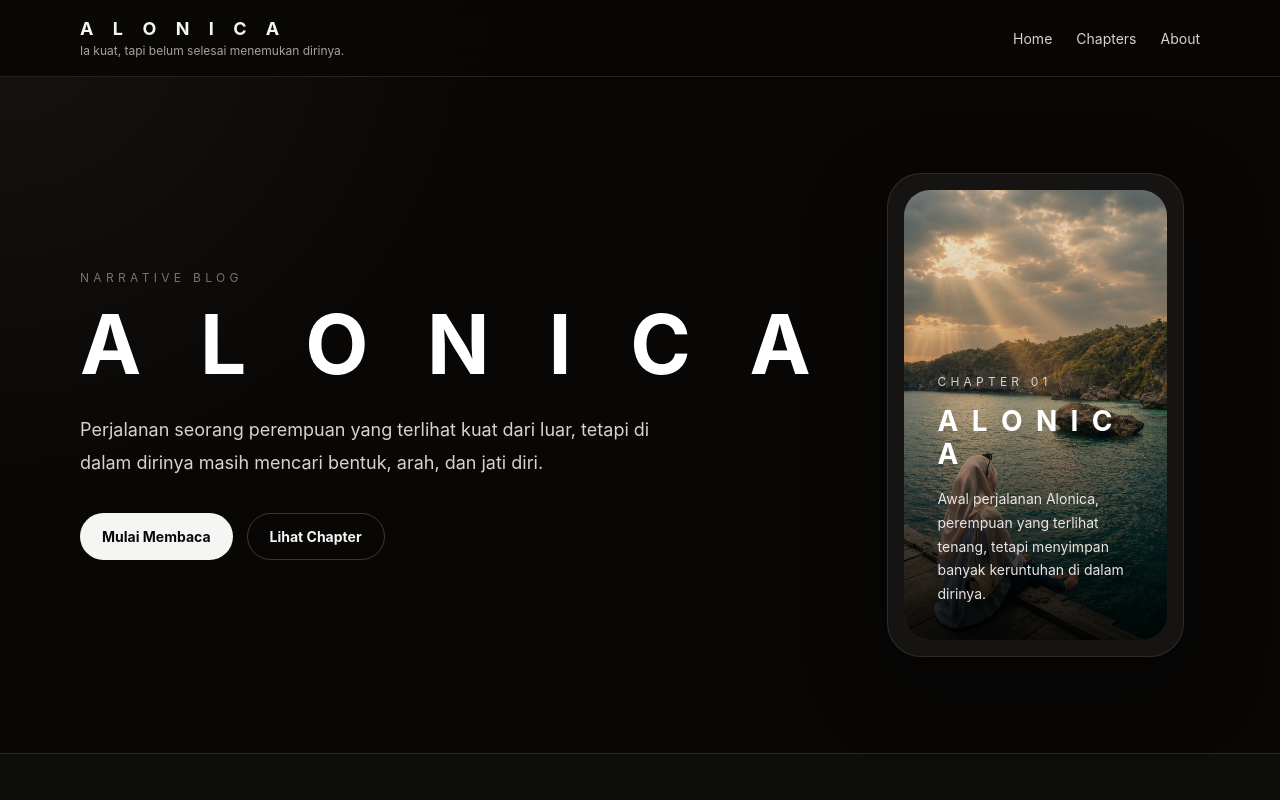
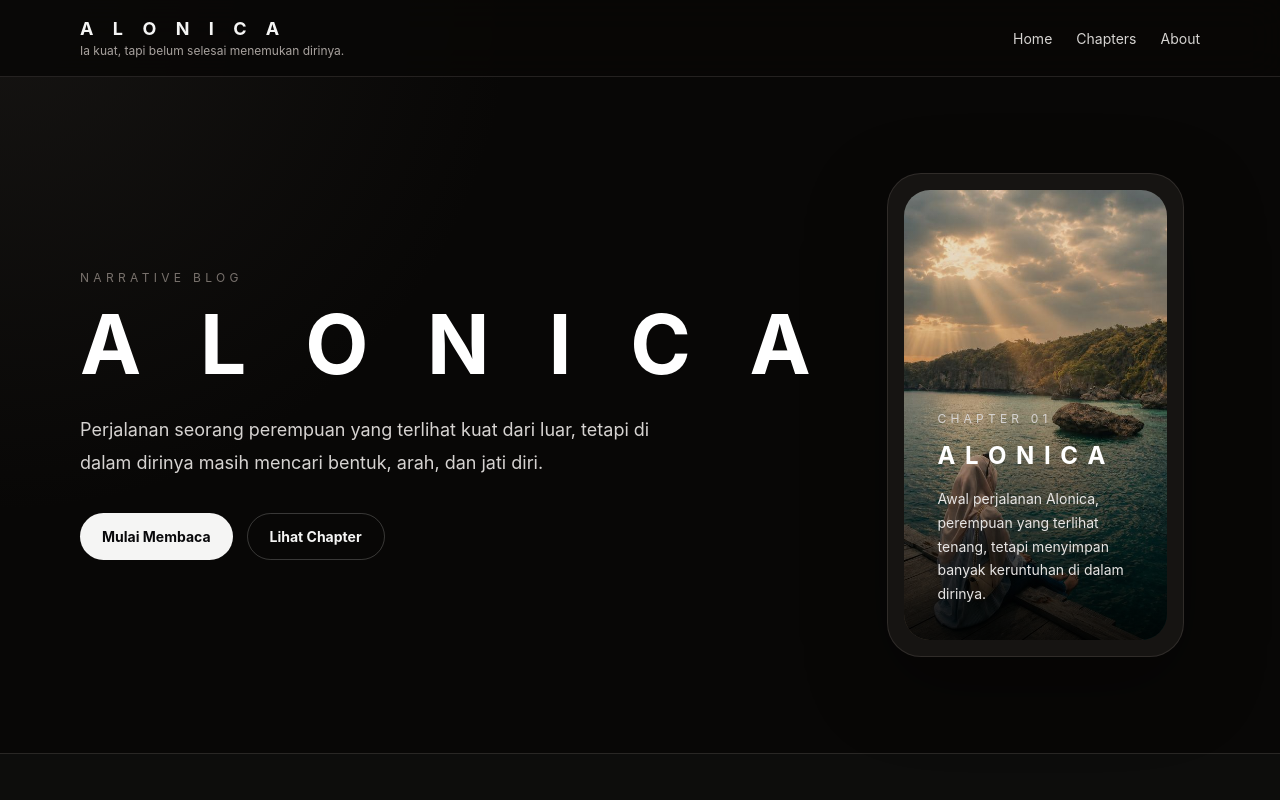
Before and after one commit to ivex190/alonica-website, a React (Vite) app in the folder alonica-website/: page / in a window 1280 px wide. Shown: the top 800 px of the page. Built offline with nearby package versions, Linux system fonts and the light colour scheme.

Commit message:
Adjust h2 font size and line height in styles.css

```diff
--- a/alonica-website/src/styles.css
+++ b/alonica-website/src/styles.css
@@ -56,7 +56,7 @@ a { color: inherit; text-decoration: none; }
 .image-overlay { position: absolute; inset: 0; background: linear-gradient(to top, rgba(0,0,0,.86), rgba(0,0,0,.18), rgba(0,0,0,.06)); }
 .feature-text { position: absolute; inset: auto 0 0 0; padding: 34px; }
 .feature-text p { margin: 0 0 16px; color: #d6d3d1; font-size: 12px; letter-spacing: .35em; text-transform: uppercase; }
-.feature-text h2 { margin: 0; color: #fff; font-size: clamp(22px, 2.4vw, 28px); line-height: 1.18; letter-spacing: .12em; max-width: 100%; }
+.feature-text h2 { margin: 0; color: #fff; font-size: clamp(20px, 2vw, 24px); line-height: 1.2; letter-spacing: .08em; max-width: 100%; }
 .feature-text span { display: block; max-width: 420px; margin-top: 16px; color: #e7e5e4; font-size: 14px; line-height: 1.7; }
 
 .read-section { border-top: 1px solid var(--border); border-bottom: 1px solid var(--border); background: rgba(17, 16, 15, .7); padding: 76px 0; }
```
